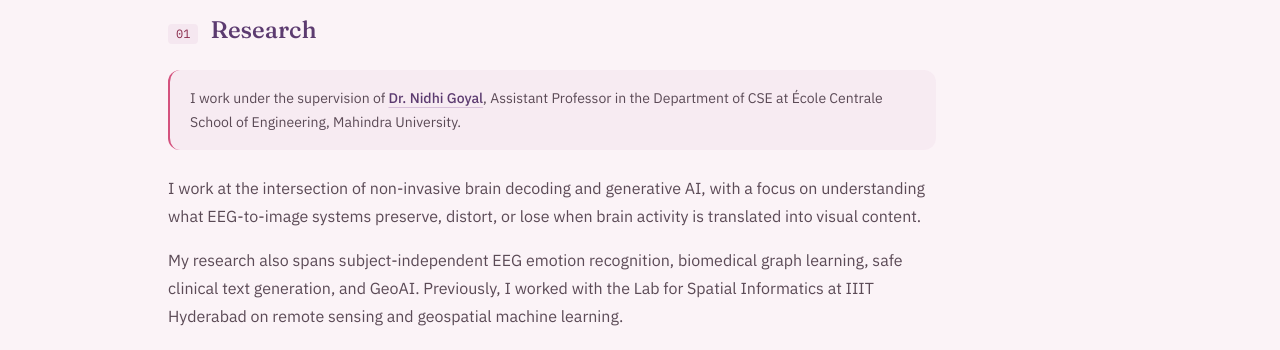
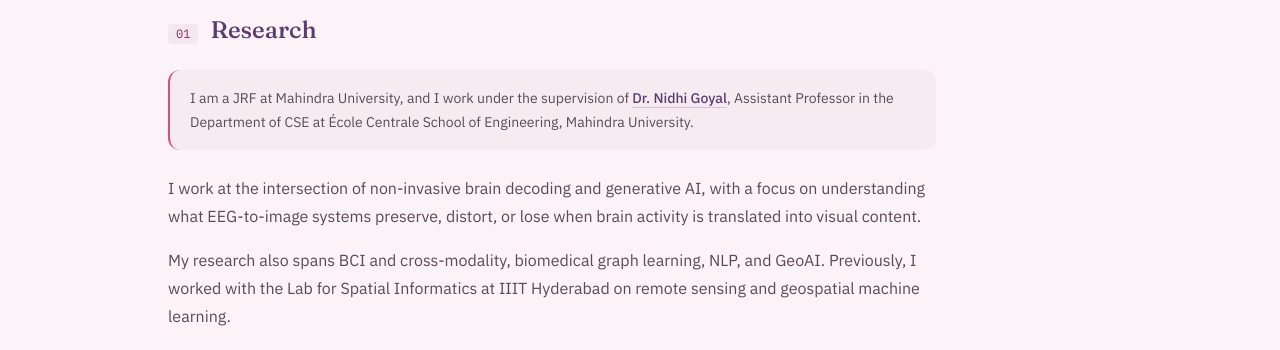
Before and after one commit to Sukt03/sukriti, a React (Vite) app: page / in a window 1280 px wide. Shown: the part 602-952 px from the top of the page. Built offline with nearby package versions, Linux system fonts and the light colour scheme.

Commit message:
Refine research biography

```diff
--- a/src/data/content.js
+++ b/src/data/content.js
@@ -29,14 +29,14 @@
 
 export const research = {
   supervision: {
-    prefix: 'I work under the supervision of',
+    prefix: 'I am a JRF at Mahindra University, and I work under the supervision of',
     name: 'Dr. Nidhi Goyal',
     suffix: 'Assistant Professor in the Department of CSE at École Centrale School of Engineering, Mahindra University.',
     href: 'https://www.mahindrauniversity.edu.in/faculty/nidhi-goyal/',
   },
   intro: [
     'I work at the intersection of non-invasive brain decoding and generative AI, with a focus on understanding what EEG-to-image systems preserve, distort, or lose when brain activity is translated into visual content.',
-    'My research also spans subject-independent EEG emotion recognition, biomedical graph learning, safe clinical text generation, and GeoAI. Previously, I worked with the Lab for Spatial Informatics at IIIT Hyderabad on remote sensing and geospatial machine learning.',
+    'My research also spans BCI and cross-modality, biomedical graph learning, NLP, and GeoAI. Previously, I worked with the Lab for Spatial Informatics at IIIT Hyderabad on remote sensing and geospatial machine learning.',
   ],
   focusTitle: 'Research focus',
   focus: [
```
